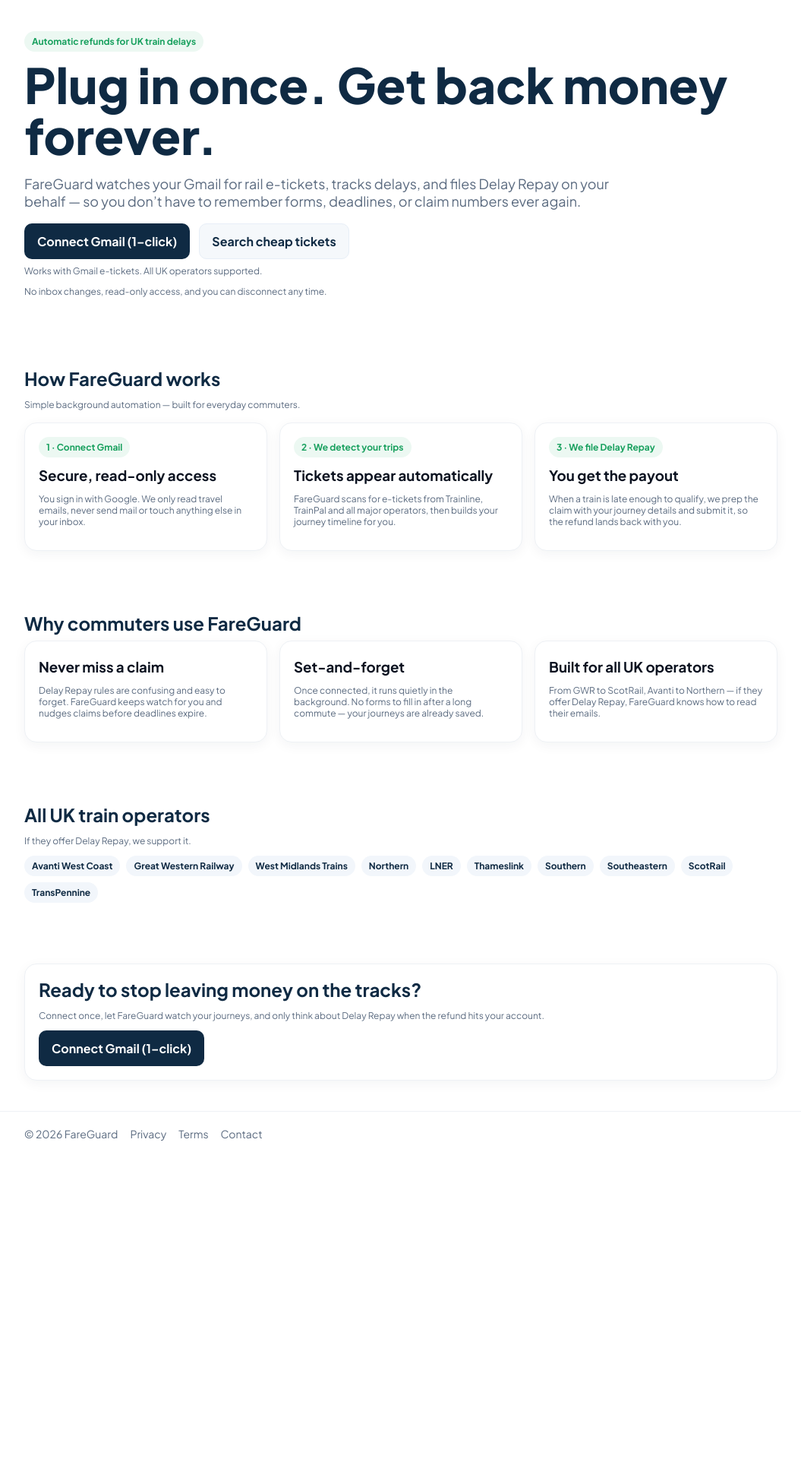
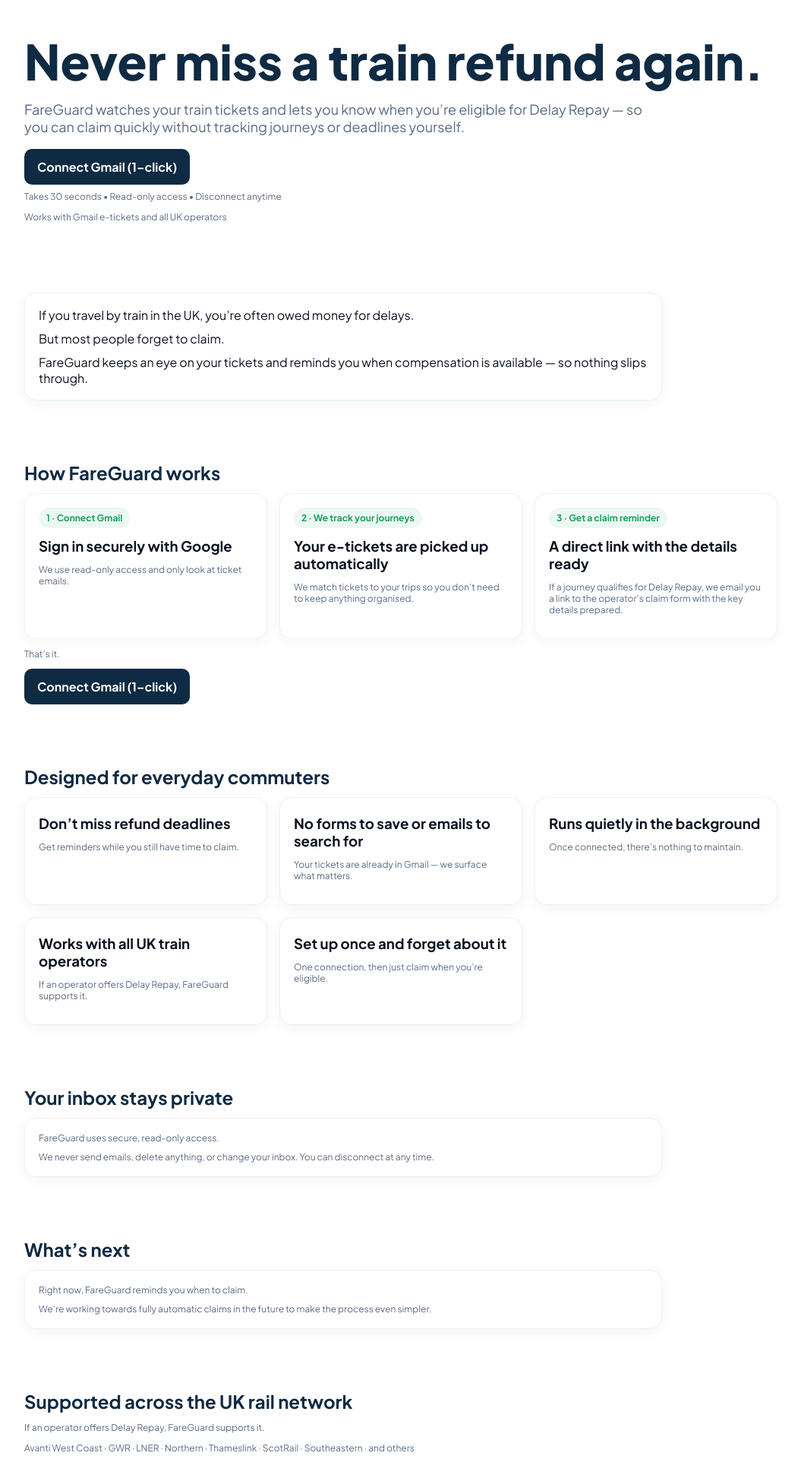
Before and after one commit to fareguard/fg-rail-pwa-starter, a Next.js app: page / in a window 1280 px wide. Shown: the part 80-2000 px from the top of the page at 76% size, without its empty margins (112-1167 px from the left). Before the commit the page ends 1601 px from the top, so only its background shows below. Built offline with nearby package versions, Linux system fonts and the light colour scheme; no server answers.

Commit message:
Update page.tsx

```diff
--- a/app/page.tsx
+++ b/app/page.tsx
@@ -16,6 +16,9 @@ const operators = [
   "ScotRail",
   "TransPennine",
 ];
+
+const operatorLine =
+  "Avanti West Coast · GWR · LNER · Northern · Thameslink · ScotRail · Southeastern · and others";
 
 export default function Home() {
   const year = new Date().getFullYear();
@@ -49,38 +52,43 @@ export default function Home() {
       <section className="hero">
         <div className="container heroGrid">
           <div>
-            <div className="badge">
-              Automatic refunds for UK train delays
-            </div>
-
-            <h1 className="h1" style={{ marginTop: 10 }}>
-              Plug in once. Get back money forever.
+            <h1 className="h1" style={{ marginTop: 6 }}>
+              Never miss a train refund again.
             </h1>
 
             <p className="sub">
-              FareGuard watches your Gmail for rail e-tickets, tracks delays,
-              and files Delay Repay on your behalf — so you don’t have to
-              remember forms, deadlines, or claim numbers ever again.
+              FareGuard watches your train tickets and lets you know when you’re
+              eligible for Delay Repay — so you can claim quickly without
+              tracking journeys or deadlines yourself.
             </p>
 
             <div className="ctaRow">
               <ConnectGmailButton />
-              <Link href="/search" className="btn btnGhost">
-                Search cheap tickets
-              </Link>
             </div>
 
             <p className="small" style={{ marginTop: 8 }}>
-              Works with Gmail e-tickets. All UK operators supported.
+              Takes 30 seconds • Read-only access • Disconnect anytime
             </p>
 
-            {/* “Trust strip” */}
-            <p
-              className="small"
-              style={{ marginTop: 12, color: "var(--fg-muted)" }}
-            >
-              No inbox changes, read-only access, and you can disconnect
-              any time.
+            <p className="small" style={{ marginTop: 10, color: "var(--fg-muted)" }}>
+              Works with Gmail e-tickets and all UK operators
+            </p>
+          </div>
+        </div>
+      </section>
+
+      {/* SHORT EXPLANATION */}
+      <section className="section">
+        <div className="container">
+          <div className="card" style={{ maxWidth: 840 }}>
+            <p style={{ margin: 0 }}>
+              If you travel by train in the UK, you’re often owed money for
+              delays.
+            </p>
+            <p style={{ margin: "10px 0 0" }}>But most people forget to claim.</p>
+            <p style={{ margin: "10px 0 0" }}>
+              FareGuard keeps an eye on your tickets and reminds you when
+              compensation is available — so nothing slips through.
             </p>
           </div>
         </div>
@@ -90,50 +98,58 @@ export default function Home() {
       <section className="section">
         <div className="container">
           <h2>How FareGuard works</h2>
-          <p className="small" style={{ marginBottom: 16 }}>
-            Simple background automation — built for everyday commuters.
-          </p>
 
           <div
             style={{
               display: "grid",
               gridTemplateColumns: "repeat(auto-fit, minmax(220px, 1fr))",
               gap: 16,
+              marginTop: 12,
             }}
           >
             <div className="card">
               <span className="badge" style={{ marginBottom: 8 }}>
                 1 · Connect Gmail
               </span>
-              <h3 style={{ margin: "4px 0 6px" }}>Secure, read-only access</h3>
+              <h3 style={{ margin: "4px 0 6px" }}>Sign in securely with Google</h3>
               <p className="small">
-                You sign in with Google. We only read travel emails, never send
-                mail or touch anything else in your inbox.
+                We use read-only access and only look at ticket emails.
               </p>
             </div>
 
             <div className="card">
               <span className="badge" style={{ marginBottom: 8 }}>
-                2 · We detect your trips
+                2 · We track your journeys
               </span>
-              <h3 style={{ margin: "4px 0 6px" }}>Tickets appear automatically</h3>
+              <h3 style={{ margin: "4px 0 6px" }}>
+                Your e-tickets are picked up automatically
+              </h3>
               <p className="small">
-                FareGuard scans for e-tickets from Trainline, TrainPal and all
-                major operators, then builds your journey timeline for you.
+                We match tickets to your trips so you don’t need to keep
+                anything organised.
               </p>
             </div>
 
             <div className="card">
               <span className="badge" style={{ marginBottom: 8 }}>
-                3 · We file Delay Repay
+                3 · Get a claim reminder
               </span>
-              <h3 style={{ margin: "4px 0 6px" }}>You get the payout</h3>
+              <h3 style={{ margin: "4px 0 6px" }}>
+                A direct link with the details ready
+              </h3>
               <p className="small">
-                When a train is late enough to qualify, we prep the claim with
-                your journey details and submit it, so the refund lands back
-                with you.
+                If a journey qualifies for Delay Repay, we email you a link to
+                the operator’s claim form with the key details prepared.
               </p>
             </div>
+          </div>
+
+          <p className="small" style={{ marginTop: 12 }}>
+            That’s it.
+          </p>
+
+          <div style={{ marginTop: 10 }}>
+            <ConnectGmailButton />
           </div>
         </div>
       </section>
@@ -141,39 +157,88 @@ export default function Home() {
       {/* BENEFITS */}
       <section className="section">
         <div className="container">
-          <h2>Why commuters use FareGuard</h2>
+          <h2>Designed for everyday commuters</h2>
 
           <div
             style={{
               display: "grid",
               gridTemplateColumns: "repeat(auto-fit, minmax(240px, 1fr))",
               gap: 16,
-              marginTop: 8,
+              marginTop: 12,
             }}
           >
             <div className="card">
-              <h3 style={{ margin: "4px 0 6px" }}>Never miss a claim</h3>
+              <h3 style={{ margin: "4px 0 6px" }}>Don’t miss refund deadlines</h3>
               <p className="small">
-                Delay Repay rules are confusing and easy to forget. FareGuard
-                keeps watch for you and nudges claims before deadlines expire.
+                Get reminders while you still have time to claim.
               </p>
             </div>
 
             <div className="card">
-              <h3 style={{ margin: "4px 0 6px" }}>Set-and-forget</h3>
+              <h3 style={{ margin: "4px 0 6px" }}>
+                No forms to save or emails to search for
+              </h3>
               <p className="small">
-                Once connected, it runs quietly in the background. No forms to
-                fill in after a long commute — your journeys are already saved.
+                Your tickets are already in Gmail — we surface what matters.
               </p>
             </div>
 
             <div className="card">
-              <h3 style={{ margin: "4px 0 6px" }}>Built for all UK operators</h3>
+              <h3 style={{ margin: "4px 0 6px" }}>Runs quietly in the background</h3>
               <p className="small">
-                From GWR to ScotRail, Avanti to Northern — if they offer Delay
-                Repay, FareGuard knows how to read their emails.
+                Once connected, there’s nothing to maintain.
               </p>
             </div>
+
+            <div className="card">
+              <h3 style={{ margin: "4px 0 6px" }}>
+                Works with all UK train operators
+              </h3>
+              <p className="small">
+                If an operator offers Delay Repay, FareGuard supports it.
+              </p>
+            </div>
+
+            <div className="card">
+              <h3 style={{ margin: "4px 0 6px" }}>Set up once and forget about it</h3>
+              <p className="small">
+                One connection, then just claim when you’re eligible.
+              </p>
+            </div>
+          </div>
+        </div>
+      </section>
+
+      {/* PRIVACY / TRUST */}
+      <section className="section">
+        <div className="container">
+          <h2>Your inbox stays private</h2>
+
+          <div className="card" style={{ maxWidth: 840, marginTop: 12 }}>
+            <p className="small" style={{ margin: 0 }}>
+              FareGuard uses secure, read-only access.
+            </p>
+            <p className="small" style={{ margin: "10px 0 0" }}>
+              We never send emails, delete anything, or change your inbox. You can
+              disconnect at any time.
+            </p>
+          </div>
+        </div>
+      </section>
+
+      {/* ROADMAP */}
+      <section className="section">
+        <div className="container">
+          <h2>What’s next</h2>
+
+          <div className="card" style={{ maxWidth: 840, marginTop: 12 }}>
+            <p className="small" style={{ margin: 0 }}>
+              Right now, FareGuard reminds you when to claim.
+            </p>
+            <p className="small" style={{ margin: "10px 0 0" }}>
+              We’re working towards fully automatic claims in the future to make
+              the process even simpler.
+            </p>
           </div>
         </div>
       </section>
@@ -181,14 +246,21 @@ export default function Home() {
       {/* OPERATORS */}
       <section className="section">
         <div className="container">
-          <h2>All UK train operators</h2>
-          <p className="small">If they offer Delay Repay, we support it.</p>
+          <h2>Supported across the UK rail network</h2>
+          <p className="small">
+            If an operator offers Delay Repay, FareGuard supports it.
+          </p>
+
+          <p className="small" style={{ marginTop: 10, color: "var(--fg-muted)" }}>
+            {operatorLine}
+          </p>
+
           <div
             style={{
               display: "flex",
               flexWrap: "wrap",
               gap: 8,
-              marginTop: 8,
+              marginTop: 12,
             }}
           >
             {operators.map((op) => (
@@ -213,13 +285,15 @@ export default function Home() {
         <div className="container">
           <div className="card">
             <h2 style={{ margin: "0 0 8px" }}>
-              Ready to stop leaving money on the tracks?
+              Stop missing the refunds you’re owed
             </h2>
-            <p className="small" style={{ marginBottom: 12 }}>
-              Connect once, let FareGuard watch your journeys, and only think
-              about Delay Repay when the refund hits your account.
-            </p>
-            <ConnectGmailButton />
+
+            <div style={{ display: "flex", flexDirection: "column", gap: 10 }}>
+              <ConnectGmailButton />
+              <p className="small" style={{ margin: 0 }}>
+                Free to use • Takes 30 seconds
+              </p>
+            </div>
           </div>
         </div>
       </section>
```
